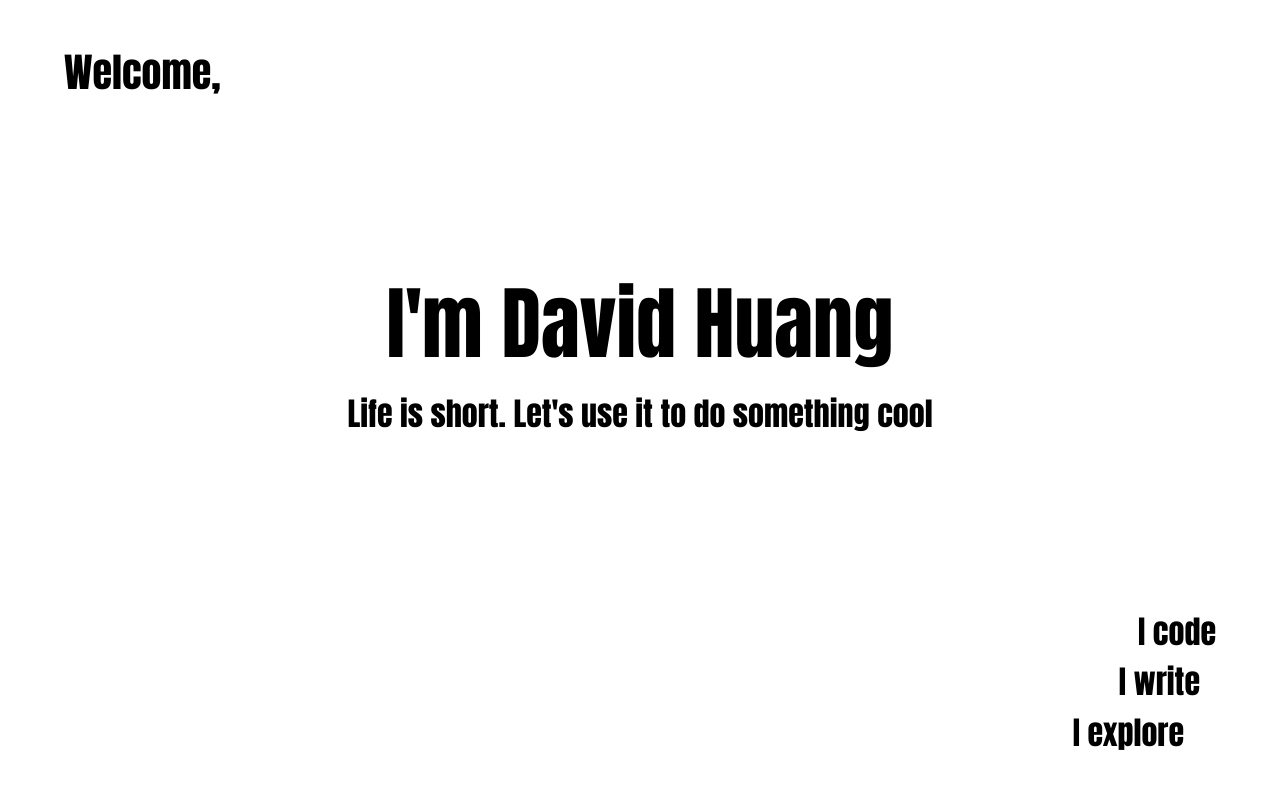
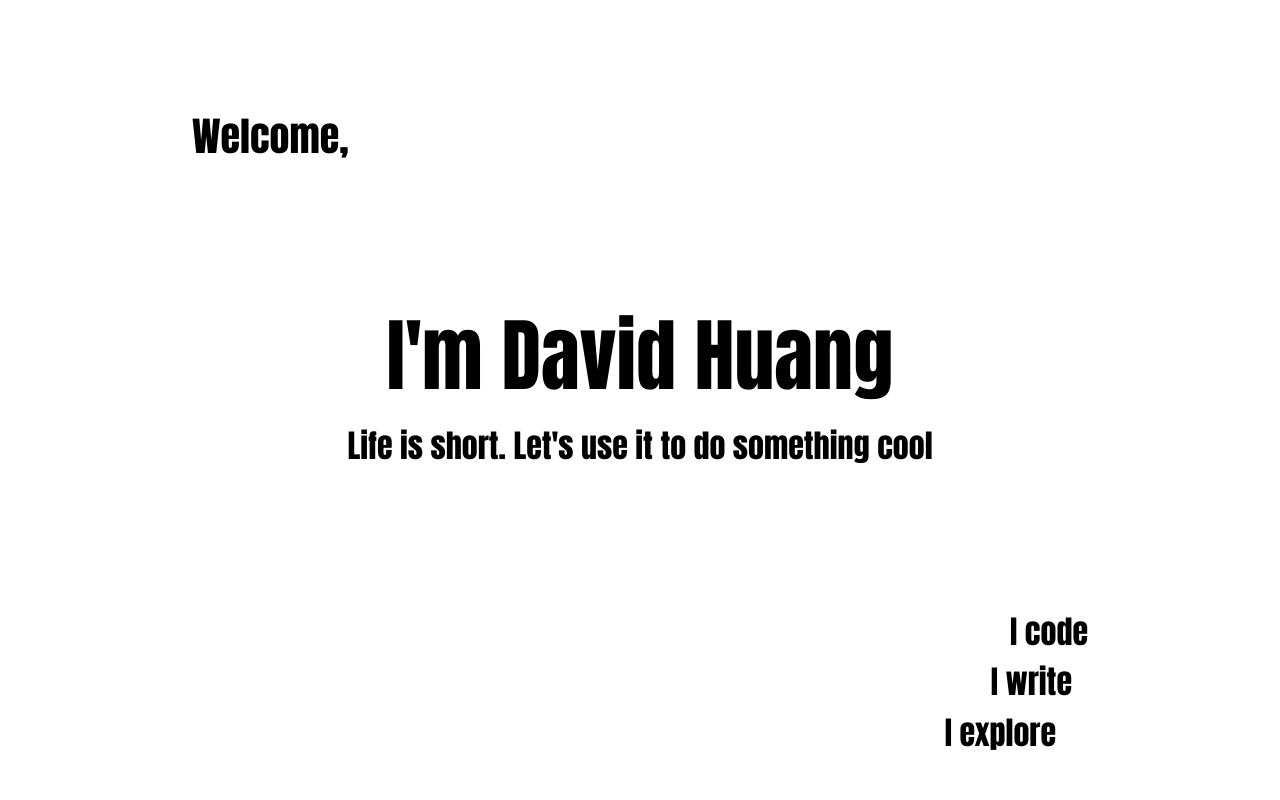
Before and after one commit to DavidHuang2002/dahuang-portfolio, a Next.js app: page / in a window 1280 px wide. Shown: the top 800 px of the page. Built offline with nearby package versions, Linux system fonts and the light colour scheme.

Commit message:
adjustment of hero section. Make it more balanced

```diff
--- a/src/app/page.tsx
+++ b/src/app/page.tsx
@@ -4,9 +4,11 @@ import { featuredWorks } from "@/data/works";
 
 function HeroSection(): ReactElement {
   return (
-    <section className="h-screen flex flex-col justify-between">
+    <section className="h-screen flex flex-col justify-between max-w-screen-lg mx-auto">
       {/* Welcome - Top Left */}
-      <h2 className="text-h2">Welcome,</h2>
+      <div className="pt-8 md:pt-12 lg:pt-16">
+        <h2 className="text-h2">Welcome,</h2>
+      </div>
 
       {/* Main Content - Center */}
       <div className="flex-1 flex flex-col justify-center items-center text-center px-4">
@@ -30,23 +32,11 @@ function HeroSection(): ReactElement {
   );
 }
 
-function ProofOfLifeSection(): ReactElement {
-  return (
-    <section className="flex flex-col justify-center">
-      <h2 className="text-h3 mb-4 md:mb-6">Proof of life</h2>
-      <p className="text-body max-w-3xl">
-        My best work. Or at least my least embarrassing. If I disappear
-        tomorrow, show them this section.
-      </p>
-    </section>
-  );
-}
 
 export default function Home(): ReactElement {
   return (
     <div className="bg-white text-black">
       <HeroSection />
-      {/* <ProofOfLifeSection /> */}
       <TypographyGallery works={featuredWorks} />
     </div>
   );
```
